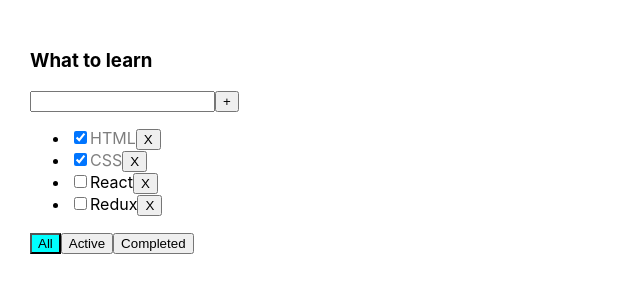
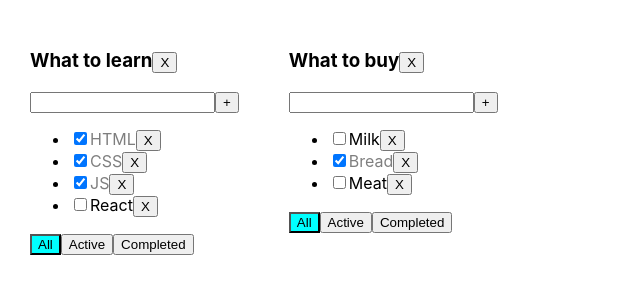
Before and after one commit to ArkadyPol/todolist, a React (Create React App) app: page / in a window 1280 px wide. Shown: the top 300 px of the page, without its empty margins (0-640 px from the left). Built offline with nearby package versions, Linux system fonts and the light colour scheme.

Commit message:
lesson 05

```diff
--- a/src/App.tsx
+++ b/src/App.tsx
@@ -9,65 +9,107 @@
   isDone: boolean
 }
 
-export type FilterValuesType = 'all' | 'active' | 'completed';
+export type FilterValuesType = 'all' | 'active' | 'completed'
+
+type TodoListType = {
+  id: string
+  title: string
+  filter: FilterValuesType
+}
+
+type TasksStateType = {
+  [key: string]: Array<TaskType>
+}
 
 function App() {
-  const [filter, setFilter] = useState<FilterValuesType>('all');
-
-  const [tasks, setTasks] = useState<Array<TaskType>>([
-    {id: v1(), title: 'HTML', isDone: true},
-    {id: v1(), title: 'CSS', isDone: true},
-    {id: v1(), title: 'React', isDone: false},
-    {id: v1(), title: 'Redux', isDone: false},
+  const todoListID_1 = v1()
+  const todoListID_2 = v1()
+  const [todoLists, setTodoLists] = useState<Array<TodoListType>>([
+    {id: todoListID_1, title: 'What to learn', filter: 'all'},
+    {id: todoListID_2, title: 'What to buy', filter: 'all'},
   ])
 
-  function changeTodoListFilter(filterValue: FilterValuesType) {
-    setFilter(filterValue);
+  const [tasks, setTasks] = useState<TasksStateType>(
+      {
+        [todoListID_1]: [
+          {id: v1(), title: 'HTML', isDone: true},
+          {id: v1(), title: 'CSS', isDone: true},
+          {id: v1(), title: 'JS', isDone: true},
+          {id: v1(), title: 'React', isDone: false},
+        ],
+        [todoListID_2]: [
+          {id: v1(), title: 'Milk', isDone: false},
+          {id: v1(), title: 'Bread', isDone: true},
+          {id: v1(), title: 'Meat', isDone: false},
+        ]
+      }
+  )
+
+  function changeTodoListFilter(filter: FilterValuesType, todoListID: string) {
+    setTodoLists(todoLists.map(tl => tl.id === todoListID ? {...tl, filter} : tl))
   }
 
-  function removeTask(taskID: string) {
-    const filteredTasks = tasks.filter(t => t.id !== taskID);
-    setTasks(filteredTasks);
+  function removeTask(taskID: string, todoListID: string) {
+    const copyTasks = {...tasks}
+    copyTasks[todoListID] = tasks[todoListID].filter(t => t.id !== taskID);
+    setTasks(copyTasks)
   }
 
-  function addTask(title: string) {
+  function addTask(title: string, todoListID: string) {
     const newTask: TaskType = {
       id: v1(),
       title,
       isDone: false
     }
-    const newTasks = [newTask, ...tasks];
-    setTasks(newTasks);
+    setTasks({...tasks, [todoListID]: [newTask, ...tasks[todoListID]]})
   }
 
-  function changeTaskStatus(taskID: string, isDone: boolean) {
-    const updatedTasks = tasks.map(t => t.id === taskID ? {...t, isDone} : t)
-    setTasks(updatedTasks);
+  function changeTaskStatus(taskID: string, isDone: boolean, todoListID: string) {
+    const copyTasks = {...tasks}
+    copyTasks[todoListID] = tasks[todoListID].map(t => t.id === taskID ? {...t, isDone} : t)
+    setTasks(copyTasks)
   }
 
-  function getFilteredTasks() {
-    switch (filter) {
+  function removeTodoList(todoListID: string) {
+    setTodoLists(todoLists.filter(tl => tl.id !== todoListID))
+    const copyTasks = {...tasks}
+    delete copyTasks[todoListID]
+    setTasks(copyTasks)
+  }
+
+  function getFilteredTasks(tl: TodoListType) {
+    switch (tl.filter) {
       case 'active':
-        return tasks.filter(t => !t.isDone);
+        return tasks[tl.id].filter(t => !t.isDone)
       case 'completed':
-        return tasks.filter(t => t.isDone);
+        return tasks[tl.id].filter(t => t.isDone)
       default:
-        return tasks;
+        return tasks[tl.id]
     }
+  }
 
-  }
+  const todoListsComponents = todoLists.map(tl => {
+    const tasksForTodoList = getFilteredTasks(tl)
+    return (
+        <TodoList
+            key={tl.id}
+            todoListID={tl.id}
+            title={tl.title}
+            filter={tl.filter}
+            tasks={tasksForTodoList}
+            removeTask={removeTask}
+            removeTodoList={removeTodoList}
+            changeTodoListFilter={changeTodoListFilter}
+            changeTaskStatus={changeTaskStatus}
+            addTask={addTask}/>
+    )
+  })
 
   return (
       <div className="App">
-        <TodoList title={'What to learn'}
-                  tasks={getFilteredTasks()}
-                  removeTask={removeTask}
-                  changeTodoListFilter={changeTodoListFilter}
-                  changeTaskStatus={changeTaskStatus}
-                  addTask={addTask}
-                  filter={filter}/>
+        {todoListsComponents}
       </div>
-  );
+  )
 }
 
-export default App;
+export default App
--- a/src/TodoList.tsx
+++ b/src/TodoList.tsx
@@ -2,29 +2,34 @@
 import {FilterValuesType, TaskType} from './App';
 
 type PropsTodoListType = {
+  todoListID: string
   title: string
   tasks: Array<TaskType>
   filter: FilterValuesType
-  removeTask: (taskID: string) => void
-  addTask: (title: string) => void
-  changeTodoListFilter: (filterValue: FilterValuesType) => void
-  changeTaskStatus: (taskID: string, isDone: boolean) => void
+  removeTask: (taskID: string, todoListID: string) => void
+  removeTodoList: (todoListID: string) => void
+  addTask: (title: string, todoListID: string) => void
+  changeTodoListFilter: (filterValue: FilterValuesType, todoListID: string) => void
+  changeTaskStatus: (taskID: string, isDone: boolean, todoListID: string) => void
 }
 
 function TodoList(props: PropsTodoListType) {
-  const {filter} = props;
+  const {filter} = props
 
-  const [title, setTitle] = useState<string>('');
-  const [error, setError] = useState<boolean>(false);
+  const [title, setTitle] = useState<string>('')
+  const [error, setError] = useState<boolean>(false)
 
   const tasksJSXElements = props.tasks.map(t => {
-    const removeTask = () => props.removeTask(t.id)
-    let taskClass = t.isDone ? 'is-done' : '';
+    const removeTask = () => props.removeTask(t.id, props.todoListID)
+    const changeTaskStatus = (e: ChangeEvent<HTMLInputElement>) => {
+      props.changeTaskStatus(t.id, e.currentTarget.checked, props.todoListID)
+    }
+    let taskClass = t.isDone ? 'is-done' : ''
     return (
         <li key={t.id}>
           <input type="checkbox"
                  checked={t.isDone}
-                 onChange={(e) => props.changeTaskStatus(t.id, e.currentTarget.checked)}
+                 onChange={changeTaskStatus}
           />
           <span className={taskClass}>{t.title}</span>
           <button onClick={removeTask}>X</button>
@@ -33,29 +38,31 @@
   })
 
   const onClickAddTask = () => {
-    const validatedTitle = title.trim();
+    const validatedTitle = title.trim()
     if (validatedTitle) {
-      props.addTask(validatedTitle);
+      props.addTask(validatedTitle, props.todoListID)
     } else {
-      setError(true);
+      setError(true)
     }
-    setTitle('');
+    setTitle('')
   };
   const onChangeTitle = (e: ChangeEvent<HTMLInputElement>) => {
-    setTitle(e.currentTarget.value);
-    setError(false);
+    setTitle(e.currentTarget.value)
+    setError(false)
   };
   const onKeyPressAddTask = (e: KeyboardEvent<HTMLInputElement>) => {
     if (e.key === 'Enter')
       onClickAddTask()
   };
-  const onClickSetAllFilter = () => props.changeTodoListFilter('all');
-  const onClickSetActiveFilter = () => props.changeTodoListFilter('active');
-  const onClickSetCompletedFilter = () => props.changeTodoListFilter('completed');
+  const onClickSetAllFilter = () => props.changeTodoListFilter('all', props.todoListID)
+  const onClickSetActiveFilter = () => props.changeTodoListFilter('active', props.todoListID)
+  const onClickSetCompletedFilter = () => props.changeTodoListFilter('completed', props.todoListID)
 
   return (
       <div>
-        <h3>{props.title}</h3>
+        <h3>{props.title}
+          <button onClick={() => props.removeTodoList(props.todoListID)}>X</button>
+        </h3>
         <div>
           <input value={title}
                  onChange={onChangeTitle}
@@ -83,4 +90,4 @@
   )
 }
 
-export default TodoList;
+export default TodoList
```
